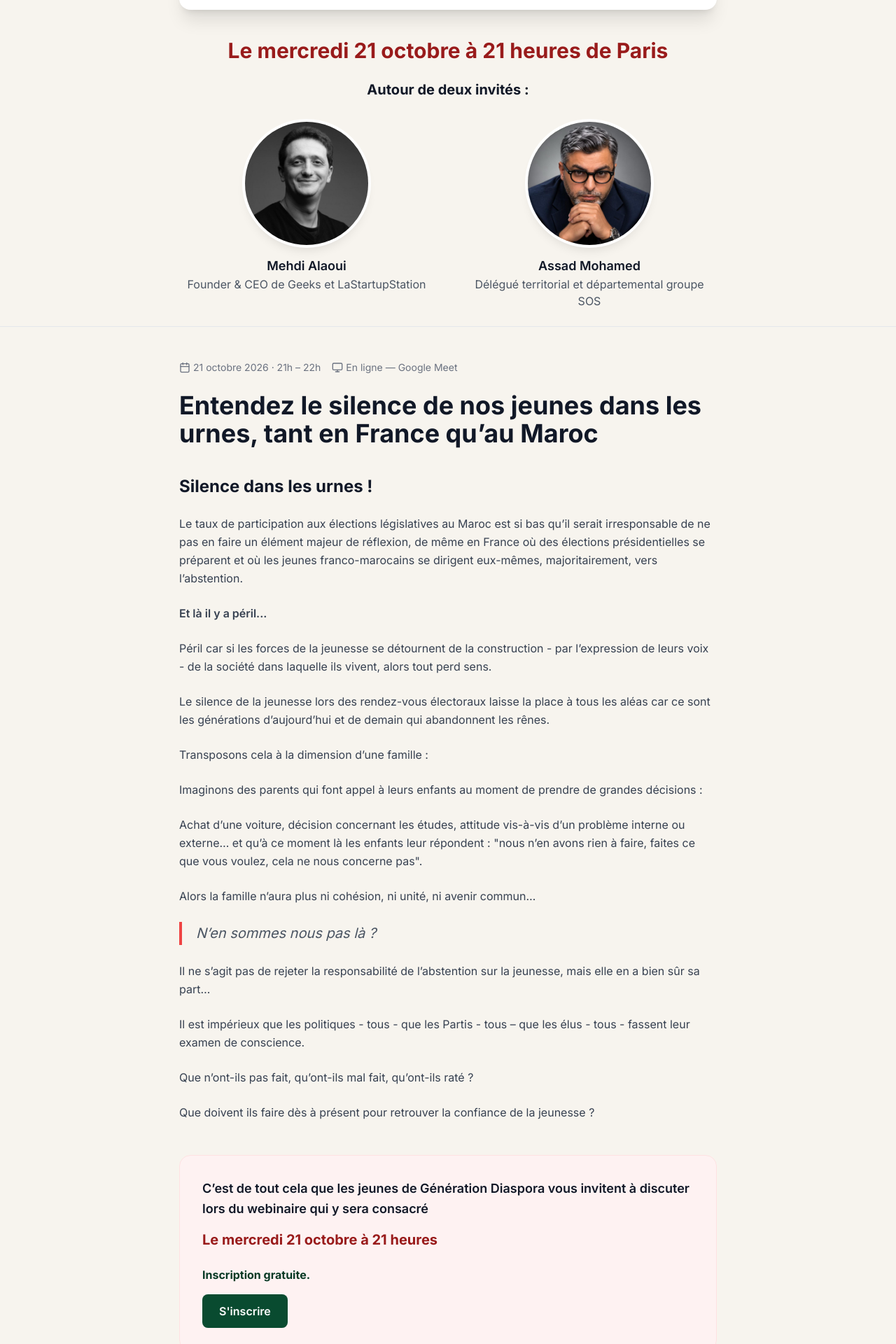
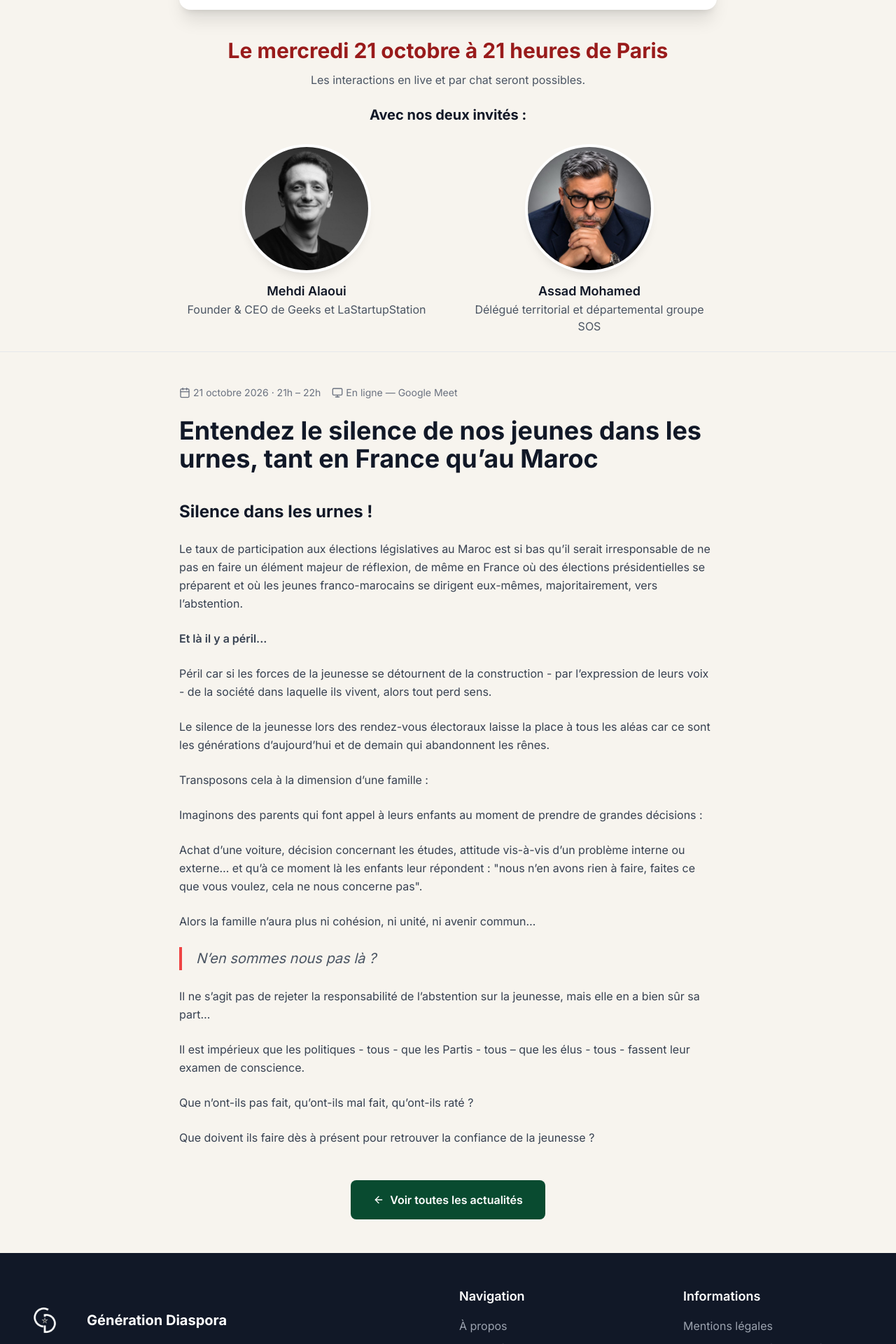
Before and after one commit to GenerationDiaspora/site-generation-diaspora, a Next.js app: page /news/webinaire-silence-urnes in a window 1280 px wide. Shown: the part 880-2800 px from the top of the page at 70% size. Built offline with nearby package versions, Linux system fonts and the light colour scheme.

Commit message:
style: webinaire silence urnes — « Avec nos deux invités », mention live/chat, retrait du bloc final
Co-Authored-By: Claude Opus 5.5 <noreply@anthropic.com>

```diff
--- a/app/news/webinaire-silence-urnes/page.tsx
+++ b/app/news/webinaire-silence-urnes/page.tsx
@@ -67,8 +67,11 @@ export default function WebinaireSilenceUrnesPage() {
           <p className="text-2xl md:text-3xl font-bold text-red-800">
             Le mercredi 21 octobre à 21 heures de Paris
           </p>
+          <p className="mt-3 text-gray-600">
+            Les interactions en live et par chat seront possibles.
+          </p>
           <h2 className="mt-6 text-xl font-bold text-gray-900">
-            Autour de deux invités :
+            Avec nos deux invités :
           </h2>
           <div className="mt-8 grid sm:grid-cols-2 gap-10">
             {speakers.map((s) => (
@@ -180,24 +183,6 @@ export default function WebinaireSilenceUrnesPage() {
               jeunesse ?
             </p>
           </div>
-
-          {/* Invitation */}
-          <div className="mt-12 bg-red-50 rounded-2xl p-6 md:p-8 border border-red-100">
-            <p className="text-lg font-semibold text-gray-900 leading-relaxed">
-              C’est de tout cela que les jeunes de Génération Diaspora vous invitent à
-              discuter lors du webinaire qui y sera consacré
-            </p>
-            <p className="mt-4 text-xl font-bold text-red-800">
-              Le mercredi 21 octobre à 21 heures
-            </p>
-            <p className="mt-6 font-bold text-primary-700">Inscription gratuite.</p>
-            <a
-              href="#inscription"
-              className="mt-4 inline-flex items-center gap-2 bg-primary-600 text-white px-6 py-3 rounded-lg font-semibold hover:bg-primary-700 transition-colors"
-            >
-              S&apos;inscrire
-            </a>
-          </div>
         </div>
       </article>
 
```
